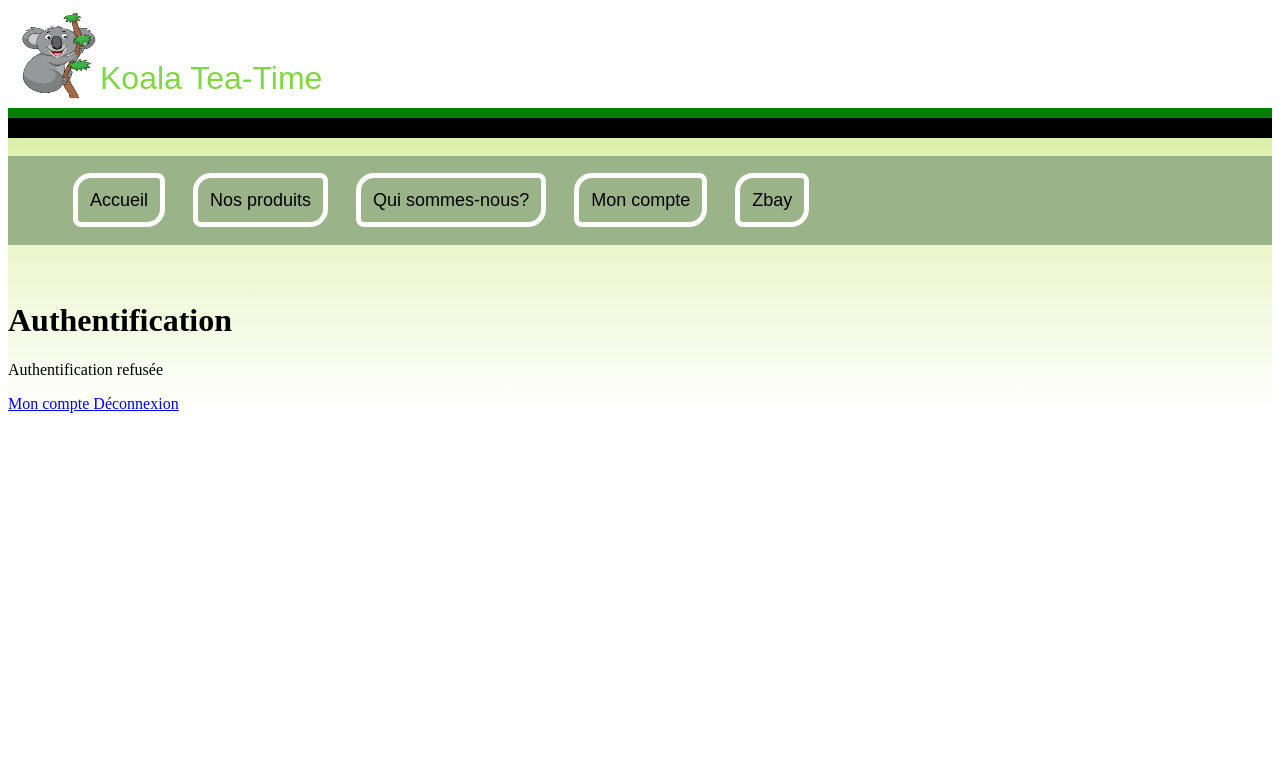
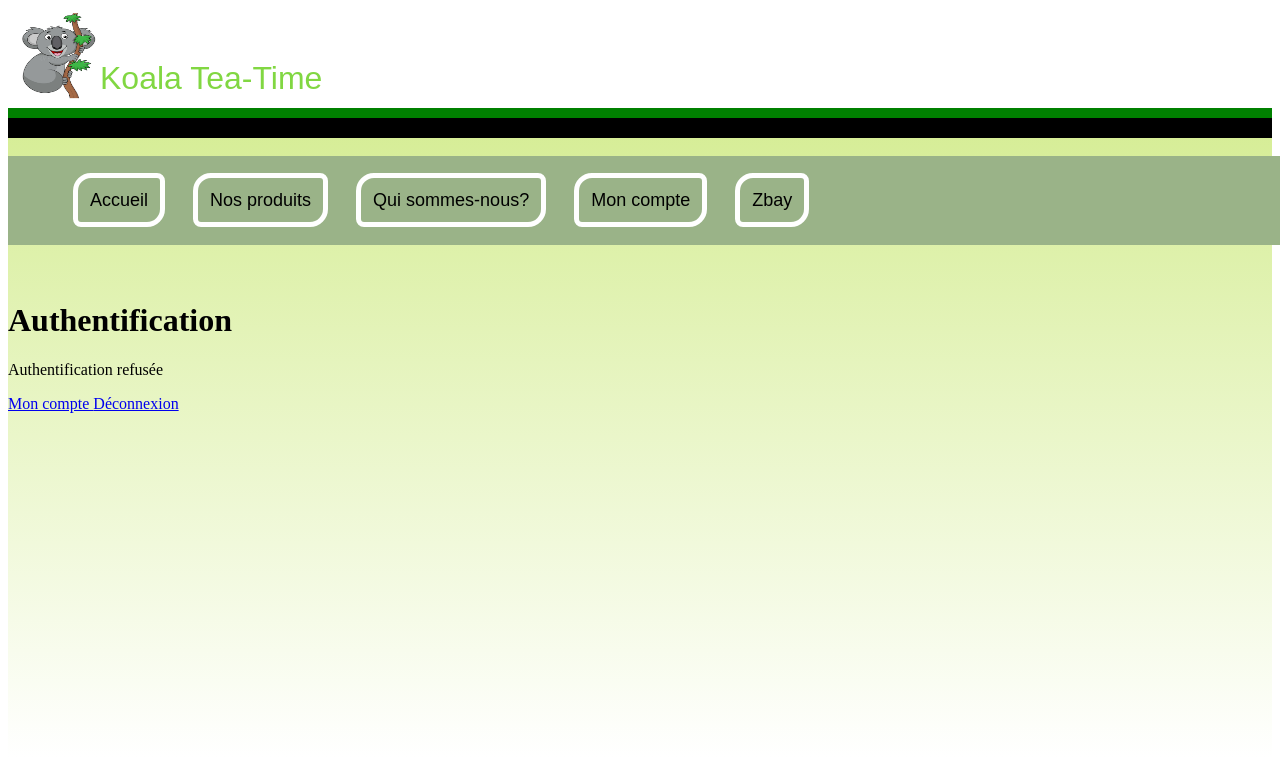
Before and after one commit to Blake-Faythe/KTT_Project, a PHP site: page /authentification.php in a window 1280 px wide. Shown: the top 757 px of the page. Run offline with PHP 8.4, Linux system fonts and the light colour scheme; data that the repository does not hold is empty.

Commit message:
Update style.css

```diff
--- a/style.css
+++ b/style.css
@@ -40,10 +40,11 @@
 
 	background-color:#9AB388;
 	padding-left: 13px;
-	display : block;
+	display : inline-block;
 	float:center;
 	padding-top : 1px;
 	padding-bottom : 1px;
+	width:100%;
 }
 
 #menu li{
@@ -155,8 +156,8 @@
 
 .degrade{
     background-image: linear-gradient(#CEEA82, #FFFFFF);
-	width : 50 px;
 	height: 100%;
+	min-height: 750px;
 }
 
 /*.section{
```
